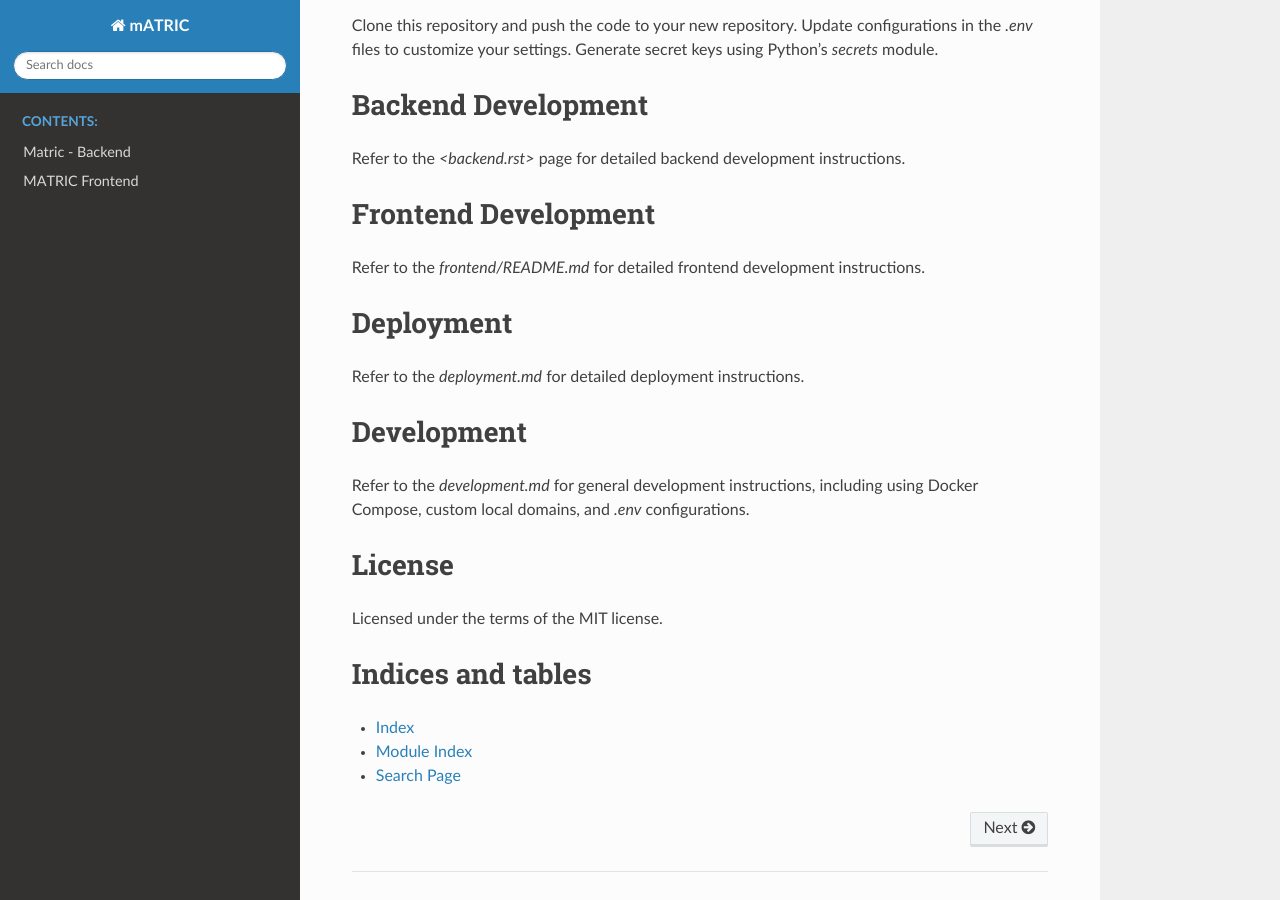
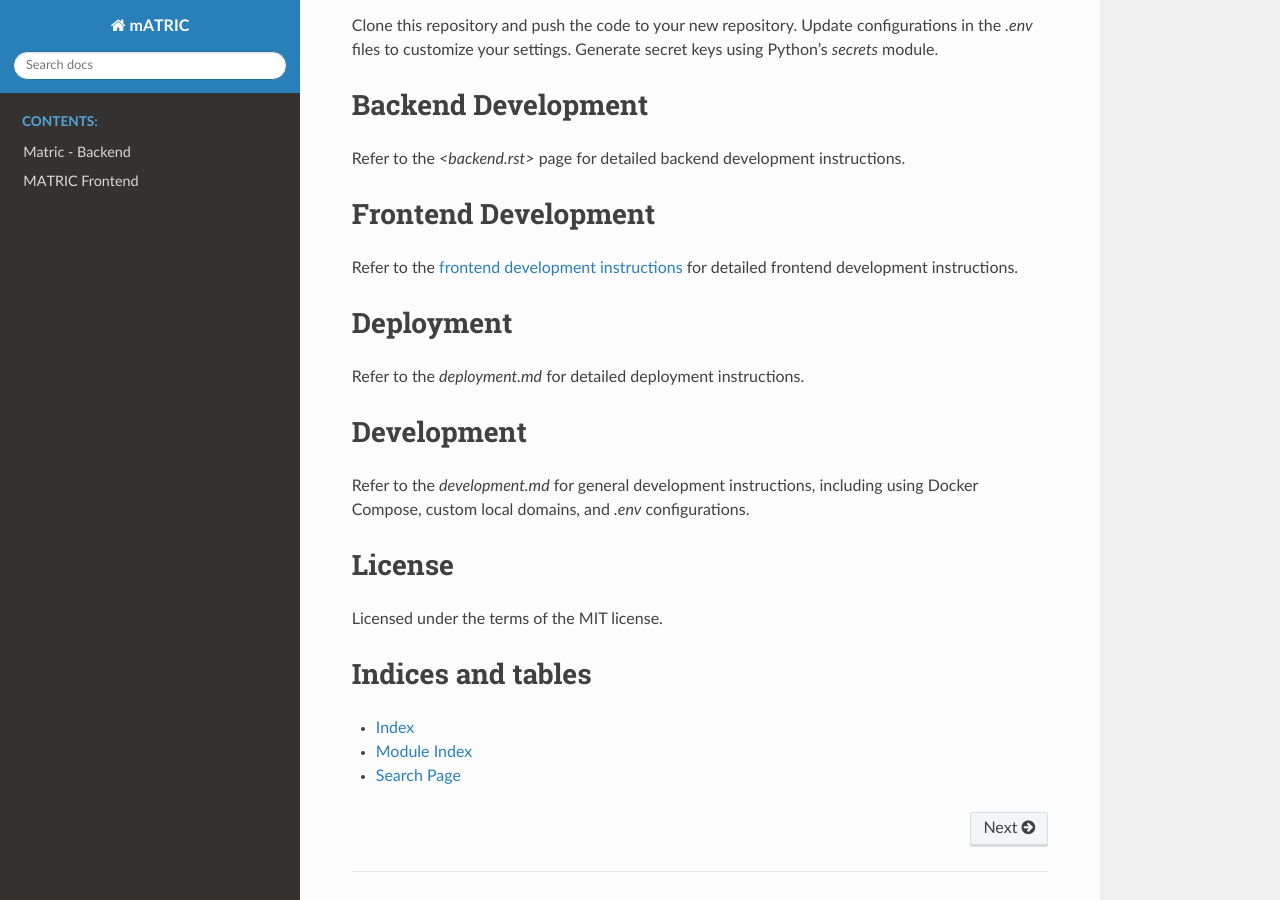
Before and after one commit to REASON-6G/mATRIC-master, a Sphinx documentation site: the page built from docs/index.rst, in a window 1280 px wide and 900 px high, scrolled down 1085 px. Built offline with Sphinx 7.4.7 and the Read the Docs theme 2.0.0, drawn with Linux system fonts in a browser that asks for light colours; pages that are not in the unit, such as notebooks, are missing from menus.

Commit message:
Update index.rst

```diff
--- a/docs/index.rst
+++ b/docs/index.rst
@@ -50,7 +50,7 @@
 Frontend Development
 =====================
 
-Refer to the `frontend/README.md` for detailed frontend development instructions.
+Refer to the `frontend development instructions <frontend.html>`_ for detailed frontend development instructions.
 
 Deployment
 ==========
```
